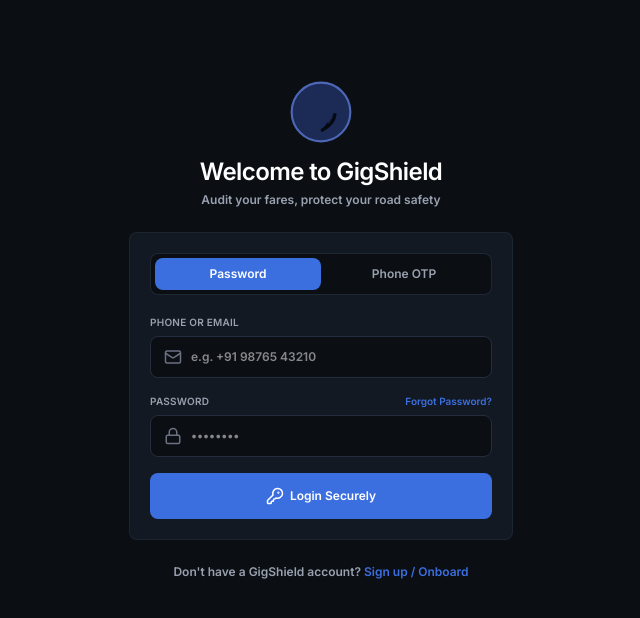
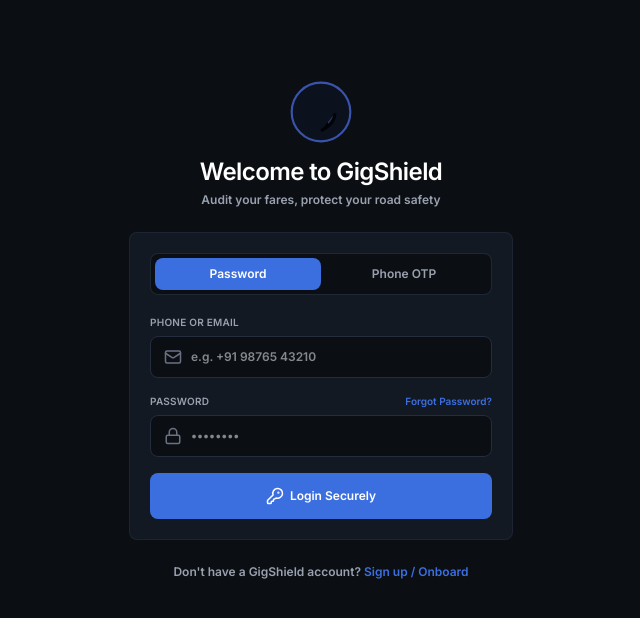
Before and after one commit to Omgowdar/Onspire, a React (Vite) app: page /login in a window 1280 px wide. Shown: the top 618 px of the page, without its empty margins (319-959 px from the left). Built offline with nearby package versions, Linux system fonts and the light colour scheme.

Commit message:
Adjusted logo colors: darkened background and lightened the right-half of the shield for high visibility

```diff
--- a/src/components/Logo.jsx
+++ b/src/components/Logo.jsx
@@ -13,8 +13,8 @@
     >
       <defs>
         <linearGradient id={gradientId} x1="0" y1="0" x2="1" y2="0">
-          <stop offset="50%" stopColor="#050811" />
-          <stop offset="50%" stopColor="#1C2E5D" />
+          <stop offset="50%" stopColor="#000000" />
+          <stop offset="50%" stopColor="#304780" />
         </linearGradient>
       </defs>
       {/* Outer circle with thin blue border and dark fill */}
@@ -22,15 +22,15 @@
         cx="12"
         cy="12"
         r="11"
-        fill="#23356E"
-        stroke="#6687F2"
+        fill="#0D1222"
+        stroke="#4C6EE6"
         strokeWidth="0.8"
       />
       {/* Centered shield path with split fill and black stroke */}
       <path
         d="M17.2 12.5c0 3.2-2.2 5.0-5.16 6.55a0.8 0 0 1-.08 0c-.001 0-.002 0-.003-.001a0.8 0 0 1-.597-.549C8.7 16.9 6.8 15.1 6.8 12.5V7.8a0.5 0 0 1 .38-.48l4.6-1.25a0.8 0 0 1 .44 0l4.6 1.25a0.5 0 0 1 .38.48z"
         fill={`url(#${gradientId})`}
-        stroke="#050811"
+        stroke="#000000"
         strokeWidth="1.2"
         strokeLinejoin="round"
       />
```
